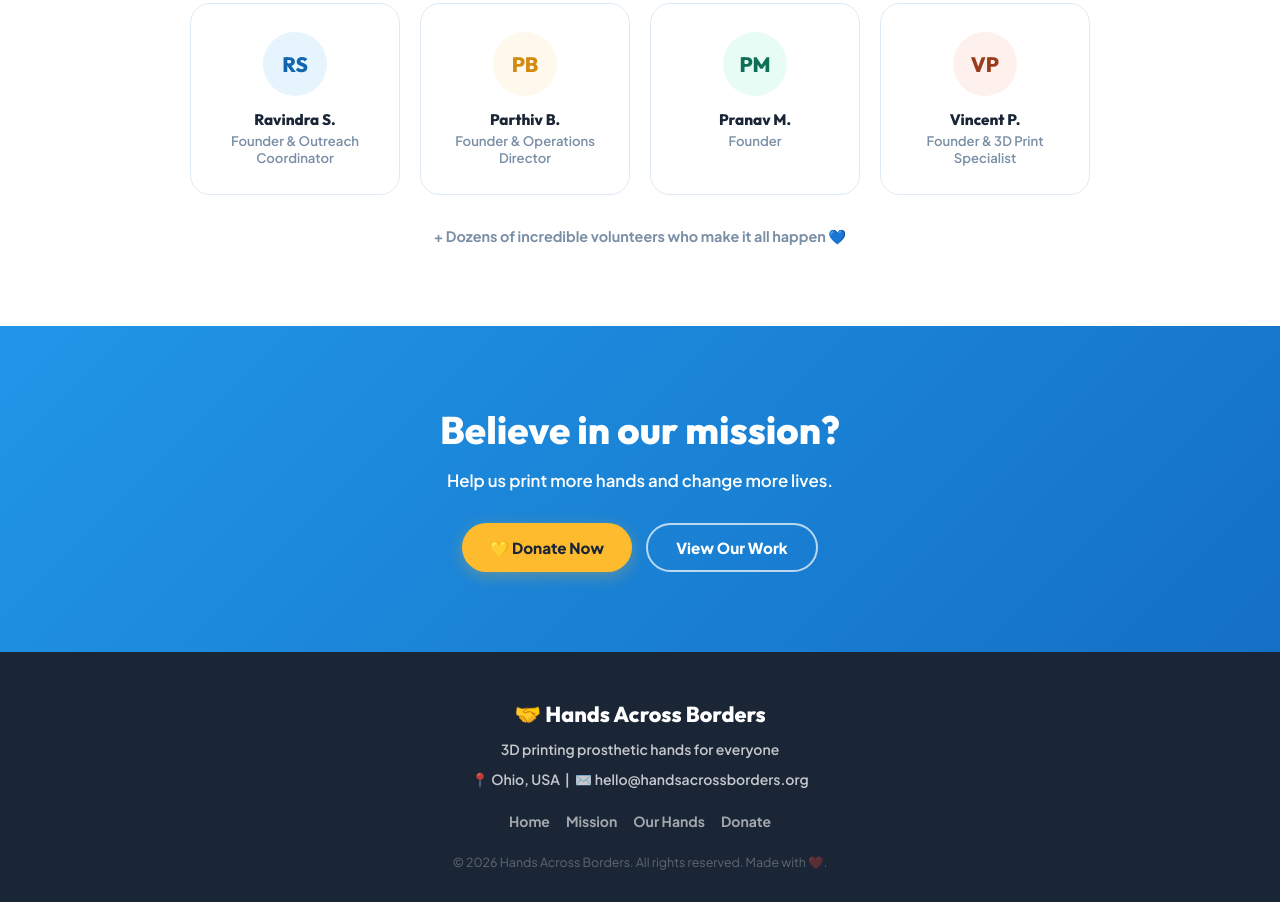
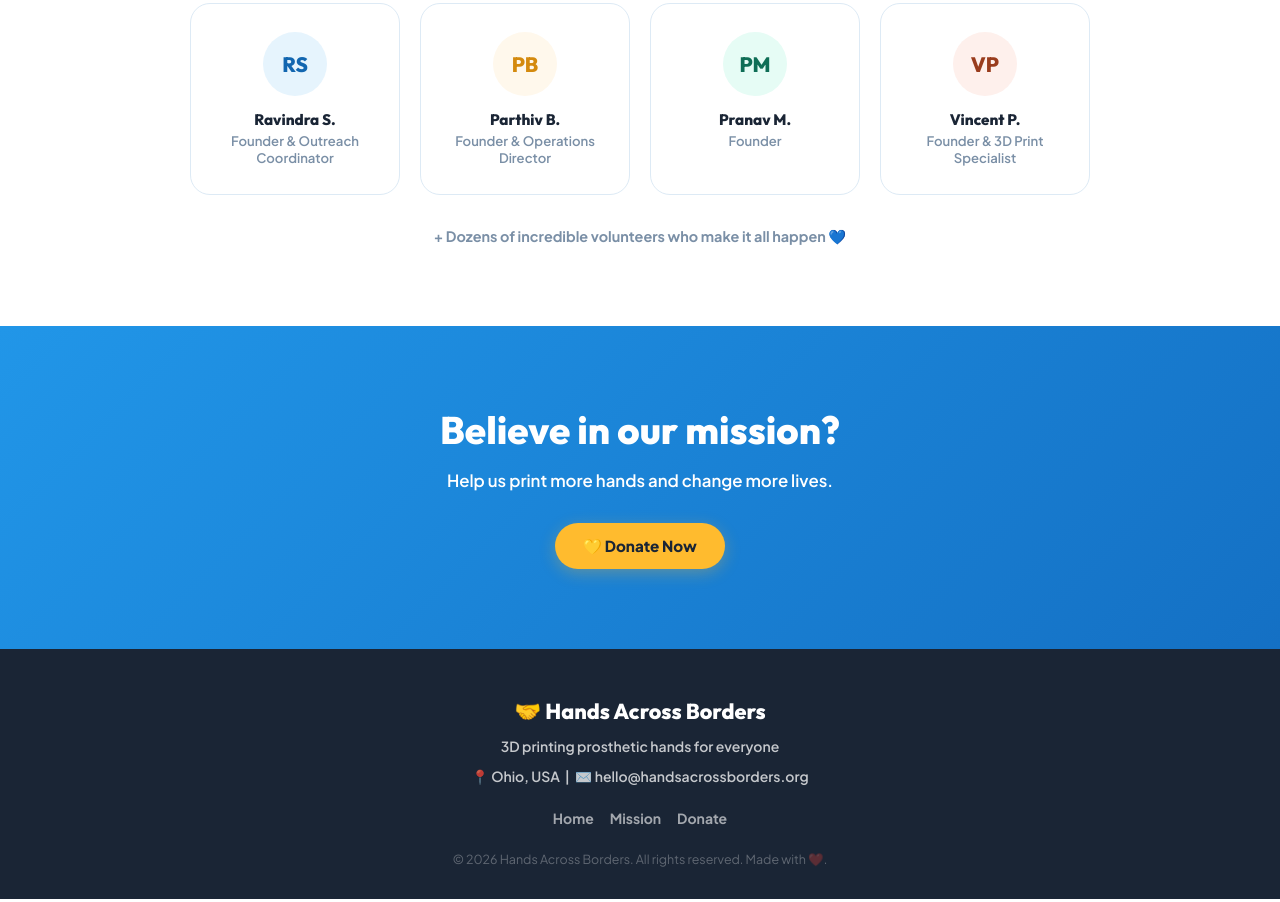
Before and after one commit to Pbhon/hands-across-borders, a website built with Vite: page hands/mission.html in a window 1280 px wide. Shown: the part 1857-2759 px from the top of the page. Built offline with nearby package versions, Linux system fonts and the light colour scheme.

Commit message:
grayed out gallery currently

```diff
--- a/hands/mission.html
+++ b/hands/mission.html
@@ -19,7 +19,7 @@
     <ul class="nav-links">
         <li><button id="nav-home" onclick="location.href='../index.html'">Home</button></li>
         <li><button id="nav-mission" class="active" onclick="location.href='../hands/mission.html'">Our Mission</button></li>
-        <li><button id="nav-gallery" onclick="location.href='../hands/gallery.html'">Our Hands</button></li>
+<!--        <li><button id="nav-gallery" onclick="location.href='../hands/gallery.html'">Our Hands</button></li>-->
         <li><button id="nav-donate" class="nav-donate-btn" onclick="showPage('.')">💛 Donate</button></li>
     </ul>
 </nav>
@@ -91,7 +91,7 @@
         <p class="sr from-bottom">Help us print more hands and change more lives.</p>
         <div class="cta-btns sr from-bottom">
             <button class="btn btn-gold" onclick="showPage('.')">💛 Donate Now</button>
-            <button class="btn btn-outline-white" onclick="location.href='../hands/gallery.html'">View Our Work</button>
+<!--            <button class="btn btn-outline-white" onclick="location.href='../hands/gallery.html'">View Our Work</button>-->
         </div>
     </section>
 
@@ -105,7 +105,7 @@
     <div class="footer-links">
         <button onclick="location.href='../index.html'">Home</button>
         <button onclick="location.href='../hands/mission.html'">Mission</button>
-        <button onclick="location.href='../hands/gallery.html'">Our Hands</button>
+<!--        <button onclick="location.href='../hands/gallery.html'">Our Hands</button>-->
         <button onclick="showPage('.')">Donate</button>
     </div>
     <div class="footer-copy">© 2026 Hands Across Borders. All rights reserved. Made with ❤️.</div>
```
